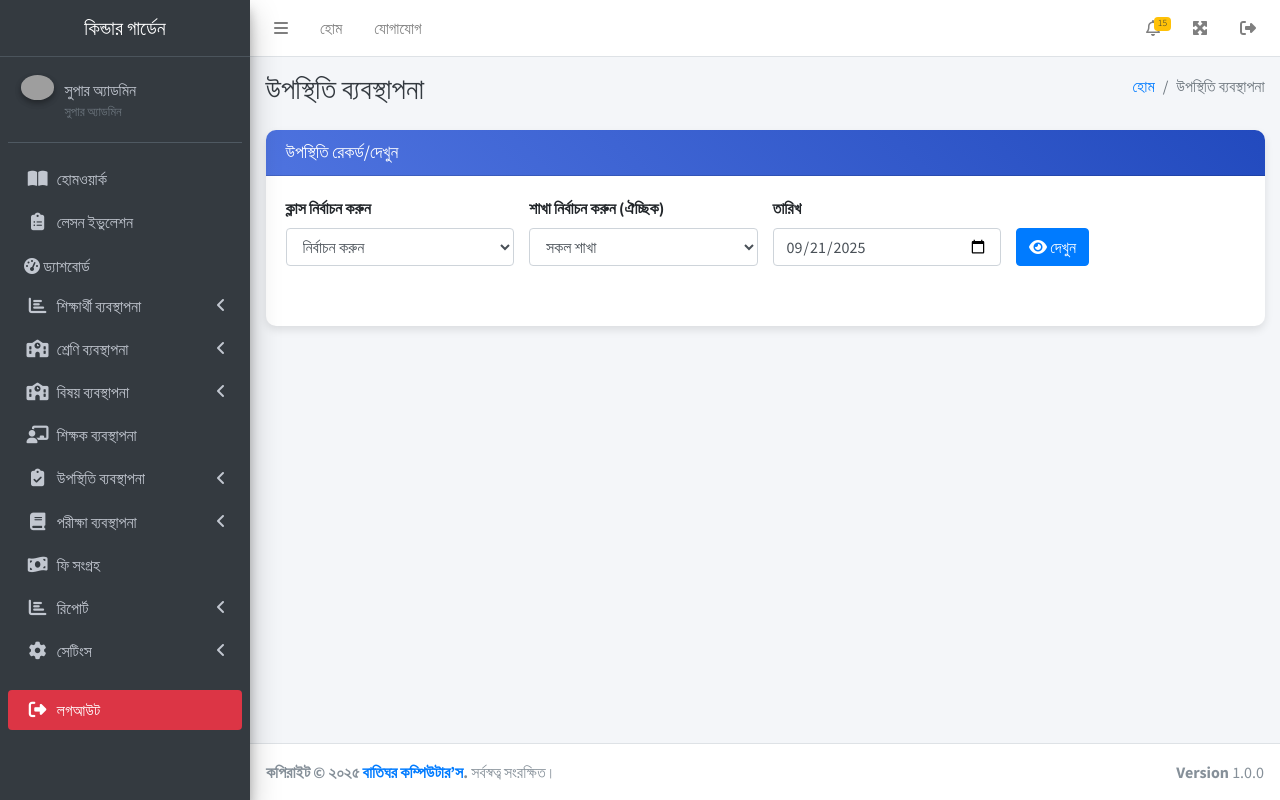
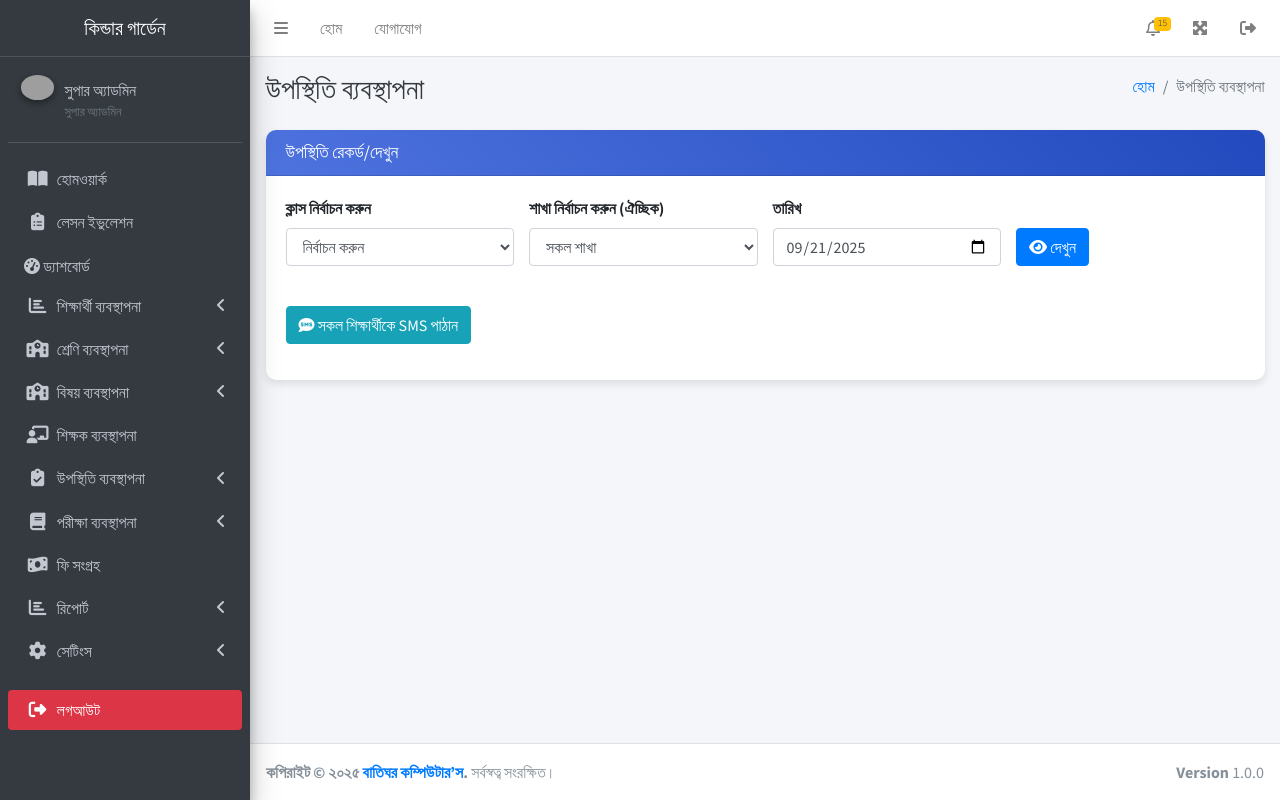
Before and after one commit to batighorcmt/ksms, a PHP site: page /ksms/admin/attendance.php in a window 1280 px wide. Run offline with PHP 8.4, Linux system fonts and the light colour scheme; a user stored in the database is signed in; data comes from the database, SQL or seed files in the repository; some libraries are stand-ins or nearby versions; some web fonts are replaced; grey boxes are pictures that could not be loaded.

Commit message:
Update attendance.php

```diff
--- a/admin/attendance.php
+++ b/admin/attendance.php
@@ -216,6 +216,87 @@ if ($selected_class) {
     $sections = $section_stmt->fetchAll();
 }
 ?>
+<?php
+// সকল শিক্ষার্থীকে SMS পাঠানোর জন্য
+if ($_SERVER['REQUEST_METHOD'] == 'POST' && isset($_POST['send_sms_all'])) {
+    $class_id = intval($_POST['class_id']);
+    $section_id = !empty($_POST['section_id']) ? intval($_POST['section_id']) : null;
+    $date = $_POST['date'];
+
+    // শিক্ষার্থীর উপস্থিতি ও তথ্য লোড করুন
+    $stmt = $pdo->prepare("SELECT a.student_id, a.status, s.first_name, s.last_name, s.roll_number, s.mobile_number
+        FROM attendance a
+        JOIN students s ON a.student_id = s.id
+        WHERE a.class_id = ? AND a.date = ?" . ($section_id ? " AND a.section_id = ?" : "") . " AND s.status = 'active'");
+    $params = [$class_id, $date];
+    if ($section_id) $params[] = $section_id;
+    $stmt->execute($params);
+    $students = $stmt->fetchAll();
+
+    // টেমপ্লেট লোড
+    $tpl_stmt = $pdo->query("SELECT * FROM sms_templates");
+    $sms_templates = [];
+    foreach ($tpl_stmt->fetchAll() as $tpl) {
+        if (mb_stripos($tpl['title'], 'অনুপস্থিত') !== false || mb_stripos($tpl['title'], 'Absent') !== false) {
+            $sms_templates['absent'] = $tpl['content'];
+        } elseif (mb_stripos($tpl['title'], 'Late') !== false || mb_stripos($tpl['title'], 'দেরি') !== false) {
+            $sms_templates['late'] = $tpl['content'];
+        } elseif (mb_stripos($tpl['title'], 'Present') !== false || mb_stripos($tpl['title'], 'উপস্থিতি') !== false) {
+            $sms_templates['present'] = $tpl['content'];
+        }
+    }
+
+    // ক্লাস ও শাখার নাম
+    $class_name = $classes[array_search($class_id, array_column($classes, 'id'))]['name'] ?? '';
+    $section_name = '';
+    if ($section_id) {
+        $sec_name_stmt = $pdo->prepare("SELECT name FROM sections WHERE id = ?");
+        $sec_name_stmt->execute([$section_id]);
+        $section_data = $sec_name_stmt->fetch();
+        if ($section_data) {
+            $section_name = $section_data['name'];
+        }
+    }
+
+    $sent_count = 0;
+    foreach ($students as $stu) {
+        $status = $stu['status'];
+        $sms_body = $sms_templates[$status] ?? '';
+        if ($sms_body && !empty($stu['mobile_number'])) {
+            $msg = str_replace(
+                ['{student_name}', '{roll}', '{date}', '{status}', '{class}', '{section}'],
+                [
+                    $stu['first_name'] . ' ' . $stu['last_name'],
+                    $stu['roll_number'],
+                    $date,
+                    $status,
+                    $class_name,
+                    $section_name
+                ],
+                $sms_body
+            );
+            // SMS পাঠান
+            if (function_exists('send_sms')) {
+                $sms_sent = send_sms($stu['mobile_number'], $msg);
+            }
+            // লগ করুন
+            $log_stmt = $pdo->prepare("INSERT INTO sms_logs (student_id, mobile, message, status, sent_by) VALUES (?, ?, ?, ?, ?)");
+            $log_stmt->execute([
+                $stu['student_id'],
+                $stu['mobile_number'],
+                $msg,
+                $status,
+                $_SESSION['user_id']
+            ]);
+            $sent_count++;
+        }
+    }
+    $_SESSION['success'] = "মোট {$sent_count} জন শিক্ষার্থীকে SMS পাঠানো হয়েছে!";
+    header("Location: attendance.php?class_id=$class_id&section_id=$section_id&date=$date&view_attendance=1");
+    exit;
+}
+?>
+
 
 <!DOCTYPE html>
 <html lang="bn">
@@ -449,6 +530,15 @@ if ($selected_class) {
                                         </div>
                                     </div>
                                 </form>
+<!-- Send SMS to All Students Button -->
+<form method="POST" action="" class="mb-3">
+    <input type="hidden" name="class_id" value="<?php echo $selected_class; ?>">
+    <input type="hidden" name="section_id" value="<?php echo $selected_section; ?>">
+    <input type="hidden" name="date" value="<?php echo $selected_date; ?>">
+    <button type="submit" name="send_sms_all" class="btn btn-info" onclick="return confirm('সব শিক্ষার্থীকে SMS পাঠাতে চান?');">
+        <i class="fas fa-sms"></i> সকল শিক্ষার্থীকে SMS পাঠান
+    </button>
+</form>
 
                                 <?php if(!empty($students) || !empty($attendance_data)): ?>
                                     <hr>
```
